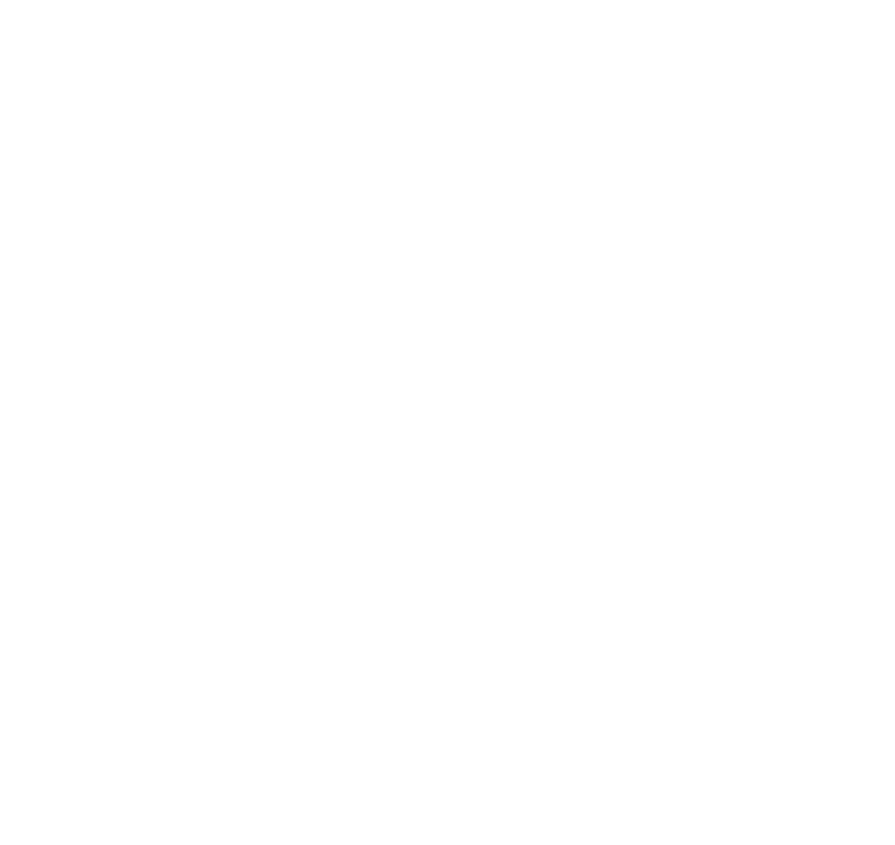
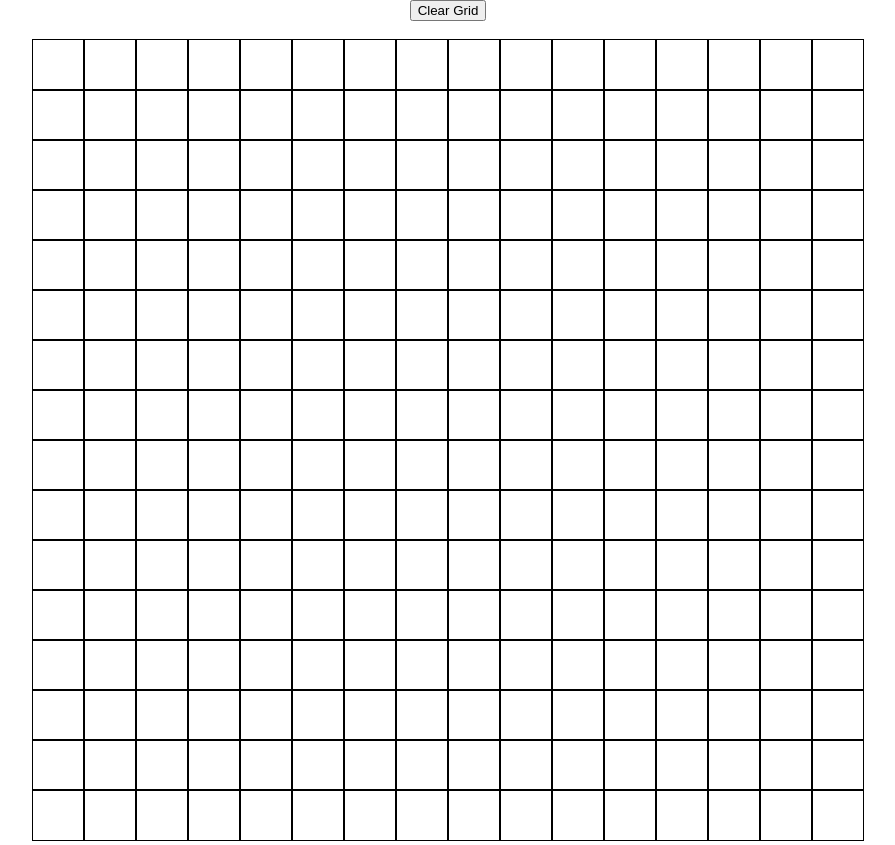
Before and after one commit to BurakAy/sketch, a plain HTML site: page index.html in a window 1280 px wide. Shown: the whole page, without its empty margins (192-1087 px from the left). Before the commit the page ends 800 px from the top, so only its background shows below. Drawn offline with nearby package versions, Linux system fonts and the light colour scheme.

Commit message:
added grid and button

```diff
--- a/css/styles.css
+++ b/css/styles.css
@@ -0,0 +1,23 @@
+html {
+	height: 100%;
+	width: 100%;
+}
+
+body {
+	margin: 0 auto;
+	text-align: center;
+	height: 100%;
+	width: 100%;
+}
+
+.row {
+	height: 50px;
+	background-color: white;
+}
+
+.square {
+	border: 1px solid black;
+	height: 50px;
+	width: 50px;
+	display: inline-block;
+}
--- a/index.html
+++ b/index.html
@@ -3,6 +3,7 @@
 <html>
 
 <head>
+<meta charset="UTF-8">
 <title>jQuery Sketch</title>
 <link rel="stylesheet" type="text/css" href="css/styles.css">
 <script src="http://ajax.googleapis.com/ajax/libs/jquery/1.11.0/jquery.min.js"></script>
@@ -10,7 +11,7 @@
 </head>
 
 <body>
-
+	<button>Clear Grid</button><br><br>
 </body>
 
 </html>
--- a/javascript/grid.js
+++ b/javascript/grid.js
@@ -0,0 +1,25 @@
+var columns = 16;
+var rows = 16;
+var $row = $('<div />', {class: 'row'});
+var $square = $('<div />', {class: 'square'});
+
+function makeGrid() {
+	for (var i = 0; i < columns; i++) {
+		$row.append($square.clone());
+	}
+	for (var i = 0; i < rows; i++) {
+		$('body').append($row.clone());
+	}
+}
+
+$(document).ready(function() {
+	makeGrid();
+
+	$('.square').mouseenter(function() {
+		$(this).css('background-color', 'blue');
+	});
+
+	$('button').click(function() {
+		$('.square').empty();
+	});
+});
```
